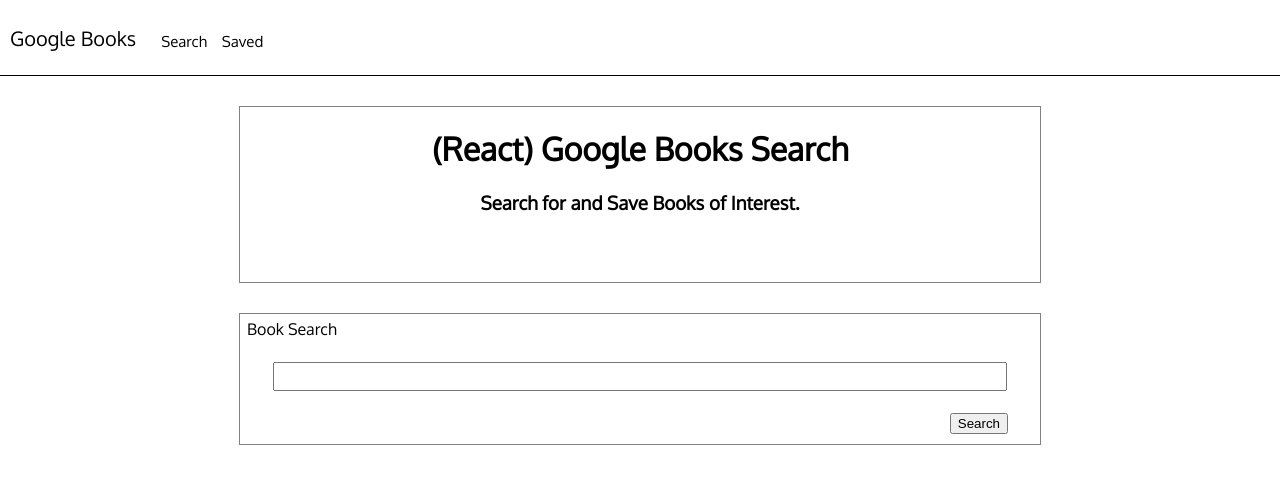
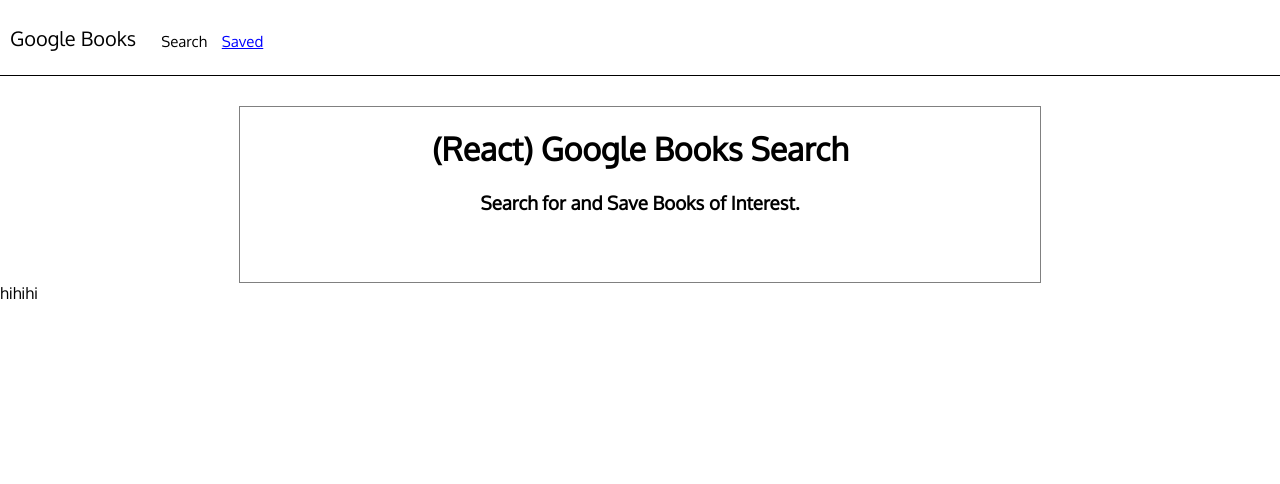
Before and after one commit to nsando84/React-Book-Search, a React (Create React App) app in the folder client/: page /saved in a window 1280 px wide. Shown: the top 484 px of the page. Built offline with nearby package versions, Linux system fonts and the light colour scheme.

Commit message:
added navlinks hover to navbar

```diff
--- a/client/src/App.js
+++ b/client/src/App.js
@@ -1,14 +1,22 @@
 import React from 'react';
+import { BrowserRouter, Route, Switch } from 'react-router-dom'
 import Navbar from './hoc/navbar/Navbar'
 import Title from './hoc/title/Title'
 import Search from './containers/Searched/Searched'
+import Saved from './containers/Saved/Saved'
 
 function App() {
   return (
     <>
+    <BrowserRouter>
+
       <Navbar />
       <Title />
-      <Search />
+        <Switch>
+          <Route path='/saved' exact component={Saved} value={'saved'}/>
+          <Route path='/' component={Search} value={'search'}/>
+        </Switch>
+    </BrowserRouter>
     </>
   );
 }
--- a/client/src/containers/Saved/Saved.js
+++ b/client/src/containers/Saved/Saved.js
@@ -0,0 +1,14 @@
+import React from 'react';
+
+const Saved = () => {
+    return (
+        <>
+            hihihi
+
+
+        </>
+    )
+
+}
+
+export default Saved
--- a/client/src/containers/Searched/Searched.js
+++ b/client/src/containers/Searched/Searched.js
@@ -18,23 +18,16 @@ const Search = () => {
     const searchHandler = () => {
         if (searchState.length === 0) {
             setErrorHandler('Input field empty.')
-        }
+        } else {
             axios.get(`https://www.googleapis.com/books/v1/volumes?q=${searchState}`)
                 .then(response => {
-                setBookInfo(
-                    response.data.items
-
-                    // author: response.data.items[0].volumeInfo.authors,
-                    // title: response.data.items[0].volumeInfo.title,
-                    // description: response.data.items[0].volumeInfo.description,
-                    // link: response.data.items[0].volumeInfo.infoLink,
-                    // imageLinks: response.data.items[0].volumeInfo.imageLinks.smallThumbnail,
-                )
+                    setBookInfo(response.data.items)
                 })
                 .catch(error => {
                     console.log(error)
                 })
             setSearchState('')
+        }
     }
 
     return (
--- a/client/src/hoc/navbar/Navbar.js
+++ b/client/src/hoc/navbar/Navbar.js
@@ -1,11 +1,17 @@
 import React from 'react';
+import { NavLink } from 'react-router-dom'
 
 const Navbar = () => {
     return (
         <nav style={navbarStyle}>
             <p style={navWordsLogo}>Google Books</p>
-            <p style={navWords}>Search</p>
-            <p style={navWords}>Saved</p>
+            <NavLink activeClassName="active" to='/search'>
+                <p style={navWords} className='navLinks'>Search</p>
+            </NavLink>
+            <NavLink activeClassName="active" to='/saved' >
+                <p style={navWords} className='navLinks'>Saved</p>
+            </NavLink>
+
         </nav>
     )
 }
--- a/client/src/index.css
+++ b/client/src/index.css
@@ -14,3 +14,12 @@ a {
   text-decoration: none;
   color: unset;
 }
+
+.active {
+  text-decoration: underline;
+  color: blue
+}
+
+.navLinks:hover {
+  color: purple
+}
```
Lines whose indentation alone changed are shown as unchanged.
